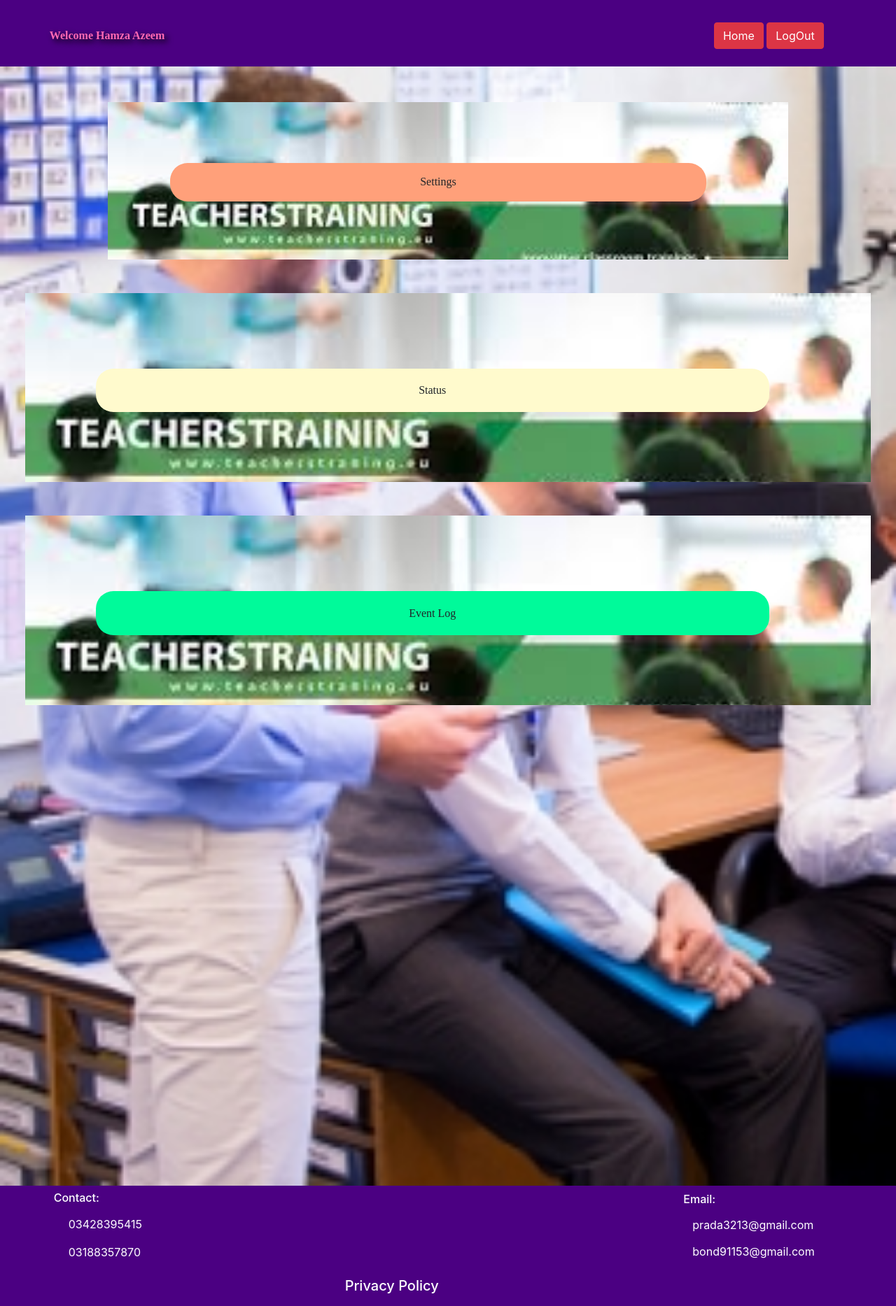
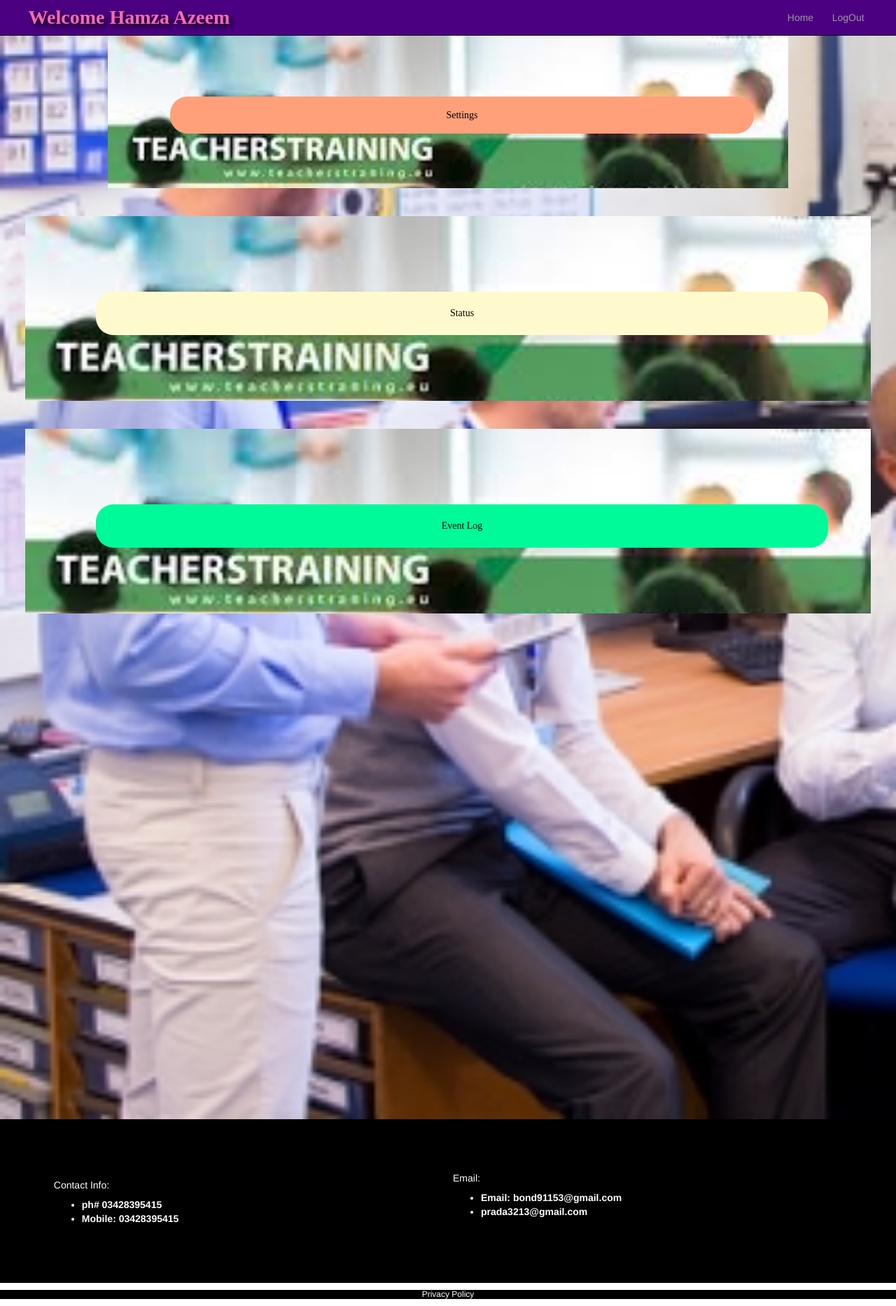
Before and after one commit to HamzaAzee/finalyearproject, a PHP site: page /sli.html in a window 1280 px wide. Shown: the whole page at 70% size. Run offline with PHP 8.4, Linux system fonts and the light colour scheme.

Commit message:
Add files via upload

```diff
--- a/mystyle2.css
+++ b/mystyle2.css
@@ -6,6 +6,7 @@
 }
 #a{
 	color:hotpink;
+	margin-left:2%;
 }
 #dodo{
 	background-color:lemonchiffon;
@@ -30,8 +31,9 @@
 	margin-top:2%;
 }
 .hovr{
-	width:200%;
+	width:100%;
 	background-color:indigo;
+	text-align:center;
 }
 .navbar-nav{
 	float:right;
@@ -39,6 +41,8 @@
 }
 .nav{
 	text-align:center;
+	margin-right:40%;
+	float:center;
 }
 a{
 	color:black;
@@ -53,7 +57,7 @@
 .container{
 	width:100%;
 	margin-right:7%;
-	height:100%;
+	height:relative;
 }
 
 #teenteen{
--- a/sli.html
+++ b/sli.html
@@ -2,8 +2,9 @@
 <head>
 <meta charset="utf-8">
     <meta name="viewport" content="width=device-width, initial-scale=1.0">
-  <link rel="stylesheet" href="https://maxcdn.bootstrapcdn.com/bootstrap/4.0.0/css/bootstrap.min.css" integrity="sha384-Gn5384xqQ1aoWXA+058RXPxPg6fy4IWvTNh0E263XmFcJlSAwiGgFAW/dAiS6JXm" crossorigin="anonymous">
+  <link href="css/bootstrap.min.css" rel="stylesheet">
   <link href="css/style.css" rel="stylesheet">
+<link href="mystyle3.css" rel="stylesheet">
 <link href="mystyle2.css" rel="stylesheet">
 <link href="mystyle.css" rel="stylesheet">
 <script src="js/jquery-1.10.1.min.js"></script>
@@ -11,19 +12,28 @@
 
 </head>
 <body>
-<div class="navbar navbar-default navbar-fixed-bottom" >
+<div class="navbar navbar-inverse navbar-fixed-top" >
 <div class="container">
+<a class="navbar-brand" id="a">Welcome Hamza Azeem</a>
+<button class="navbar-toggle"  data-toggle ="collapse" data-target= ".navHeaderCollapse"  >
+ <span class="icon-bar"> </span>
+ <span class="icon-bar"> </span>
+ <span class="icon-bar"> </span>
+ </button>
 
-<p class="navbar-text pull-left" id="left"> Welcome Hamza Azeem </p>
+<div class="collapse navbar-collapse  navHeaderCollapse">
 
-<ul id="once">
-
-<a class="navbar-btn btn-danger btn pull-left" href="index.html"> Home </a>
-
-
-<a class="navbar-btn btn-danger btn pull-left"> LogOut </a>
+<ul class="nav navbar-nav ">
+<li class="hovr"> <a href="#"> LogOut </a> </li>
 </ul>
 </div>
+<div class="collapse navbar-collapse  navHeaderCollapse">
+
+<ul class="nav navbar-nav ">
+<li class="hovr"> <a href="index.html"> Home </a> </li>
+</ul></div>
+		</div> <!-- div nav collapse -->
+	</div> <!-- div container -->
 </div>
 <div class="container-fluid" id="resize">
 <div class="w3-container" id="none">
@@ -74,21 +84,22 @@
 
 </div></div>
 </div></div>
-<div class="navbar navbar-default navbar-static-bottom" >
-<div class="container">
+<div class="footr">
+<div>
+<h5>Contact Info:</h5>
 <ul>
-<h6>Contact:</h6>
-<li class="navbar-text pull-left">  03428395415 </li><br>
-<li class="navbar-text pull-left">  03188357870 </li>
+<li>ph# 03428395415</li>
+<li>Mobile: 03428395415</li>
 </ul>
+<h5>Email:</h5>
 <ul>
-<h6>Email:</h6>
-<li class="navbar-btn  btn pull-right"> prada3213@gmail.com </li><br>
-<li class="navbar-btn  btn pull-right"> bond91153@gmail.com </li>
+<li><link>Email: bond91153@gmail.com</link></li>
+<li><link>prada3213@gmail.com</link></li>
+</ul>
 </div>
-<div class="container">
-<h5 id="cntr">Privacy Policy</h5>
 </div>
+<div class="end">
+<h6>Privacy Policy</h6>
 </div>
 </body>
 </html>
```
